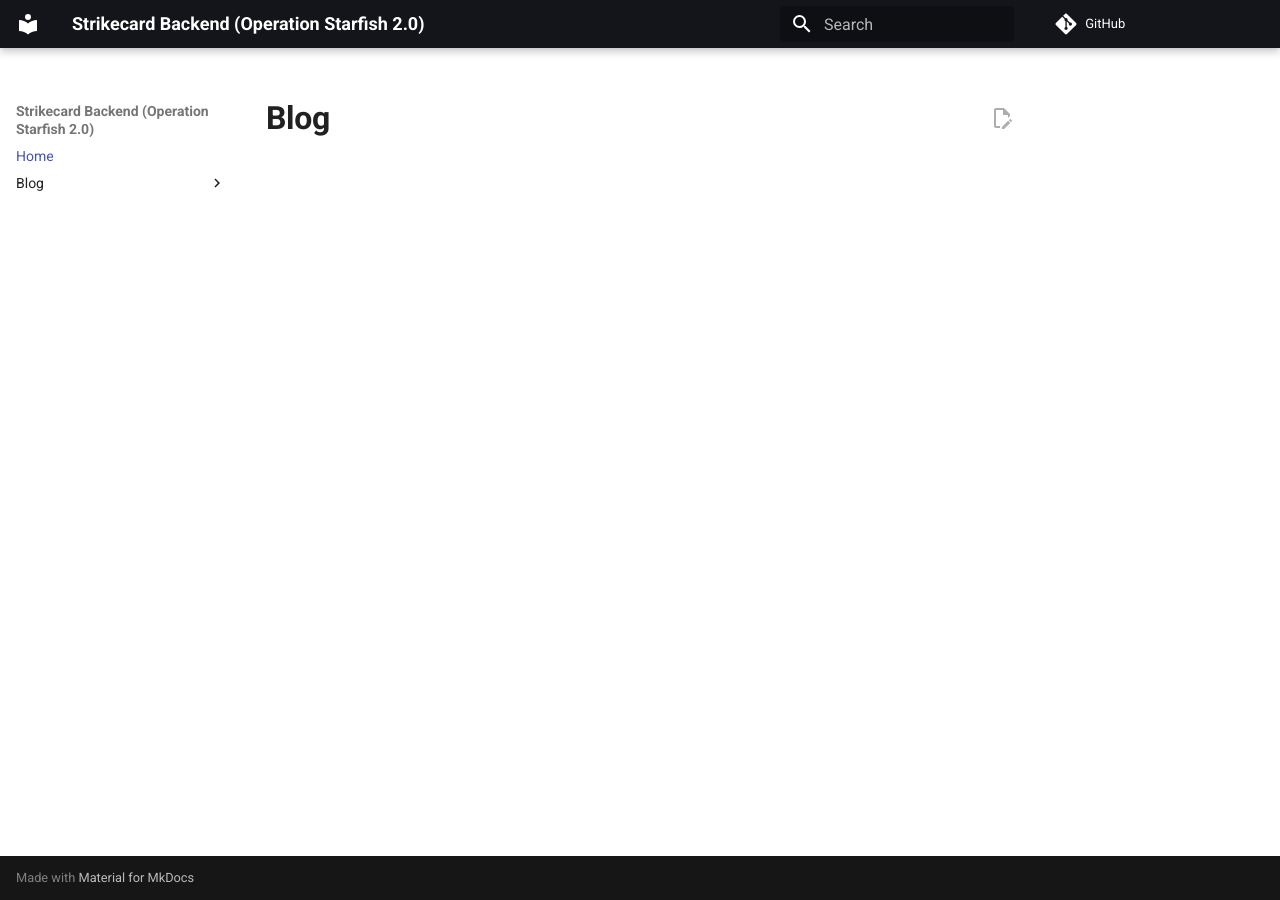
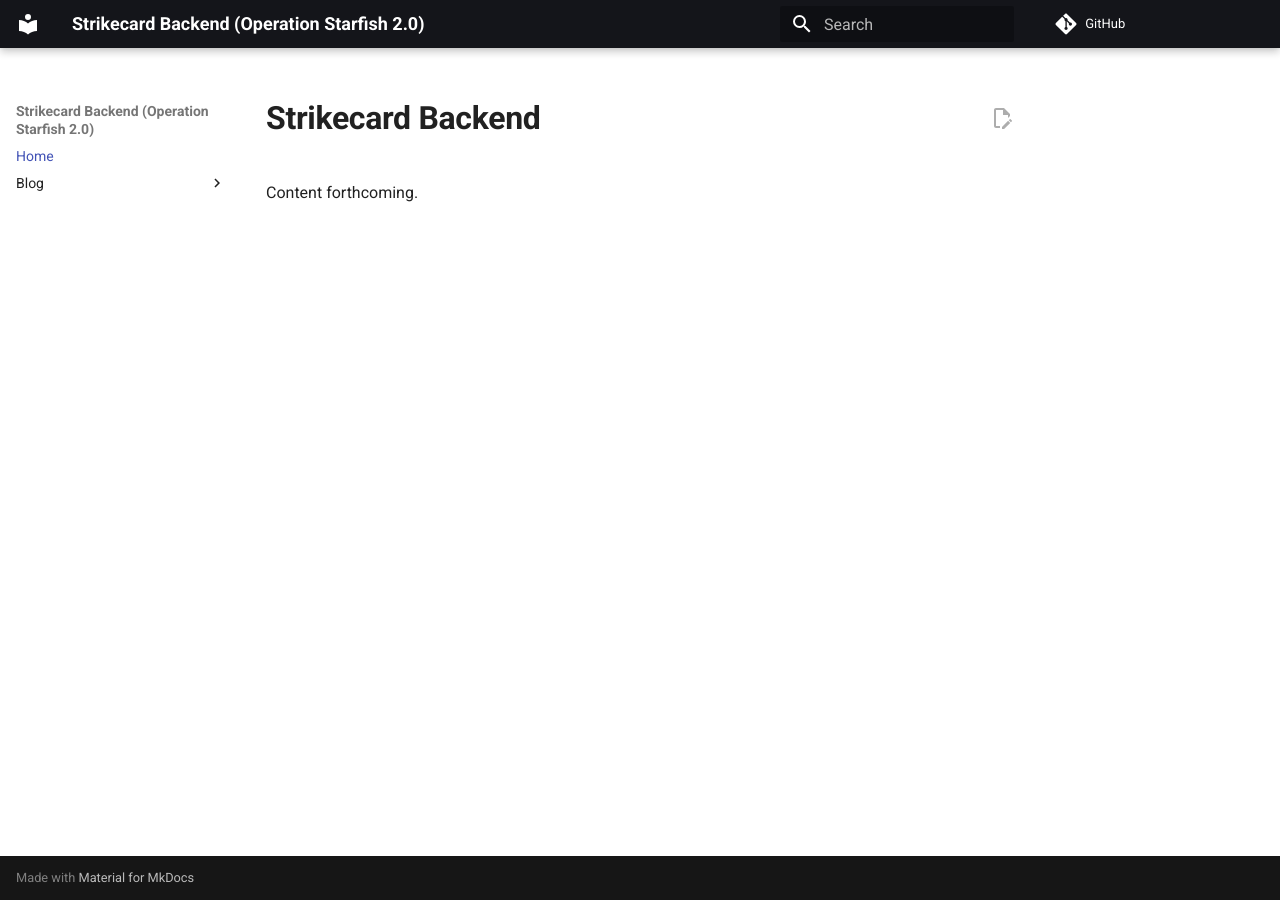
Before and after one commit to GS-US/strikecard-backend, an MkDocs documentation site: the page built from docs/index.md, in a window 1280 px wide. Built offline with MkDocs 1.6.1 and Material for MkDocs 9.7.7, drawn with Linux system fonts in a browser that asks for light colours; comment, search, counter and statistics services are not loaded.

Commit message:
adjust main page content

```diff
--- a/docs/index.md
+++ b/docs/index.md
@@ -1 +1,3 @@
-# Blog
+# Strikecard Backend
+
+Content forthcoming.
```
